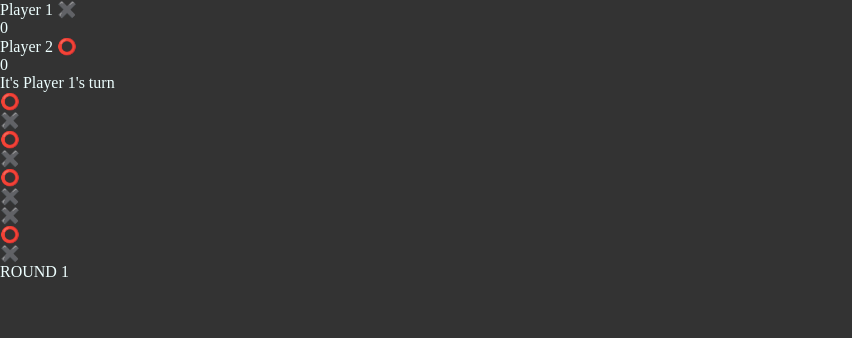
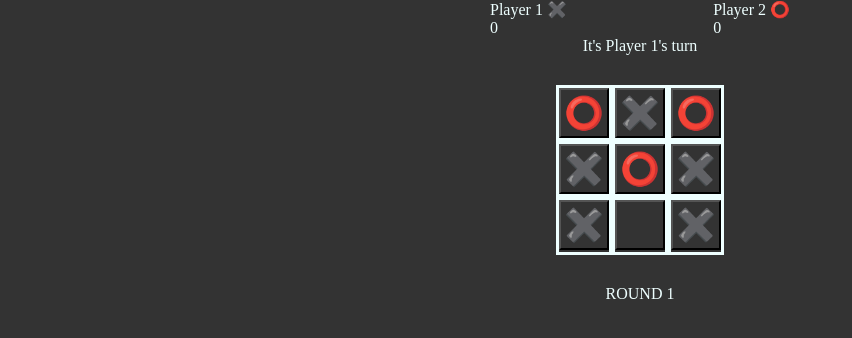
Before and after one commit to GaniyuSodiq/tictactoe, a plain HTML site: page index.html in a window 1280 px wide. Shown: the whole page, without its empty margins (0-852 px from the left). Drawn offline with Linux system fonts and the light colour scheme.

Commit message:
style some

```diff
--- a/index.html
+++ b/index.html
@@ -41,38 +41,38 @@
             It's Player 1's turn
         </span>
 
-        <div class="game-board">
+        <div id="game-board">
             <div class="row row-one">
                 <div class="column column-one">
-                    <span>⭕</span>
+                    <button>⭕</button>
                 </div>
                 <div class="column column-two">
-                    <span>✖️</span>
+                    <button>✖️</button>
                 </div>
                 <div class="column column-three">
-                    <span>⭕</span>
+                    <button>⭕</button>
                 </div>
             </div>
             <div class="row row-two">
                 <div class="column column-four">
-                    <span>✖️</span>
+                    <button>✖️</button>
                 </div>
                 <div class="column column-five">
-                    <span>⭕</span>
+                    <button>⭕</button>
                 </div>
                 <div class="column column-six">
-                    <span>✖️</span>
+                    <button>✖️</button>
                 </div>
             </div>
             <div class="row row-three">
                 <div class="column column-seven">
-                    <span>✖️</span>
+                    <button>✖️</button>
                 </div>
                 <div class="column column-eight">
-                    <span>⭕</span>
+                    <button></button>
                 </div>
                 <div class="column column-nine">
-                    <span>✖️</span>
+                    <button>✖️</button>
                 </div>
             </div>
         </div>
--- a/style.css
+++ b/style.css
@@ -7,3 +7,42 @@ body{
     background-color: #333;
     color: #eff;
 }
+
+#container{
+    width: 300px;
+    margin: 0 auto;
+}
+
+.score-board{
+    display: flex;
+    justify-content: space-between;
+}
+
+.play-status, .round-status{
+    width: 100%;
+    text-align: center;
+    display: block;
+}
+
+#game-board{
+    margin: 30px auto;
+}
+
+.row{
+    display: flex;
+    justify-content: center;
+}
+
+.column{
+    border: #eff solid 3px;
+
+}
+
+.column button{
+    display: inline-block;
+    height: 50px;
+    width: 50px;
+    font-size: xx-large;
+    text-align: center;
+    background-color: #333;
+}
```
